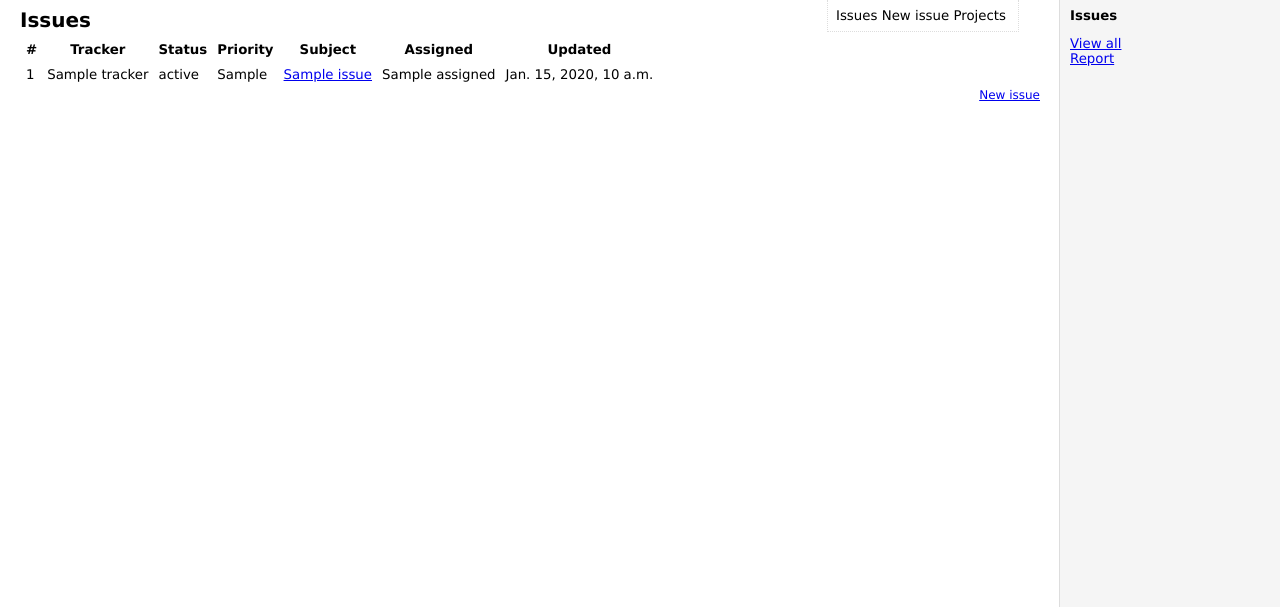
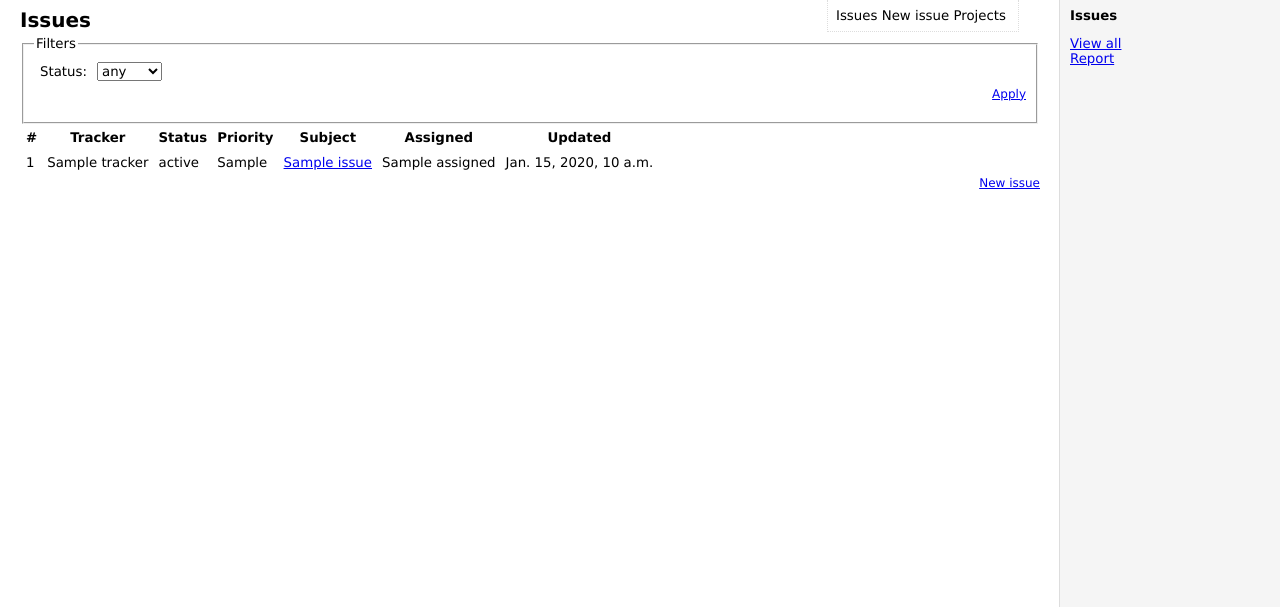
Before and after one commit to alexef/kit, a Django app: template kit/resources/templates/issues/issue_list.html in a window 1280 px wide. Shown: the part 33-640 px from the top of the page. Run offline with Django 3.2, Linux system fonts and the light colour scheme; the template is opened without the code that fills it: most values are stand-ins (such as "Sample title", 1, 10 or a date in 2020).

Commit message:
status filter on issue list

```diff
--- a/kit/resources/templates/issues/issue_list.html
+++ b/kit/resources/templates/issues/issue_list.html
@@ -10,6 +10,26 @@
 
 {% block content %}
     <h2>Issues</h2>
+
+    <fieldset><legend>Filters</legend>
+    <form action="" method="get" name="form">
+        <table>
+            <tr>
+                <td>Status:</td>
+                <td><select name="status">
+                    <option value=""    {% if not status %}selected{% endif %}>any</option>
+                    <option value="open"    {% if status == 'open' %}selected{% endif %}>open</option>
+                    <option value="closed"  {% if status == 'closed' %}selected{% endif %}>closed</option>
+                    </select>
+                </td>
+            </tr>
+        </table>
+        <div class="actions">
+            <a href="#" onclick="form.submit();return false">Apply</a>
+        </div>
+    </form>
+    </fieldset>
+
     <table>
     <tr>
         <th>#</th>
```
Also changed, not shown: kit/issues/views.py (+12 -0 lines).
